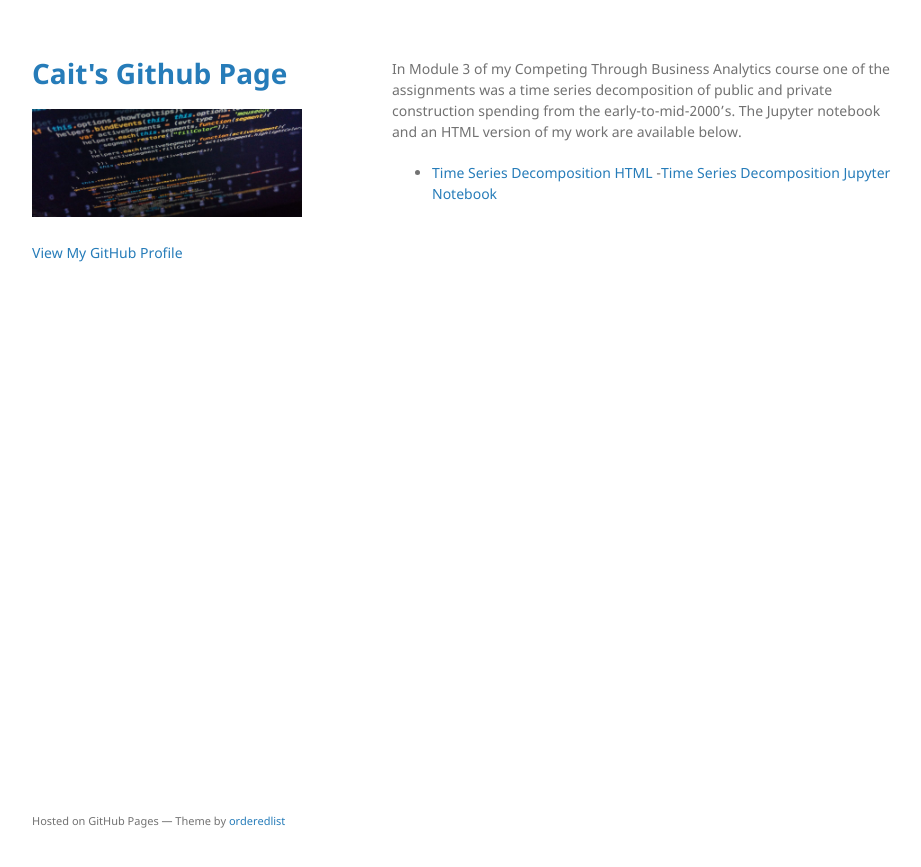
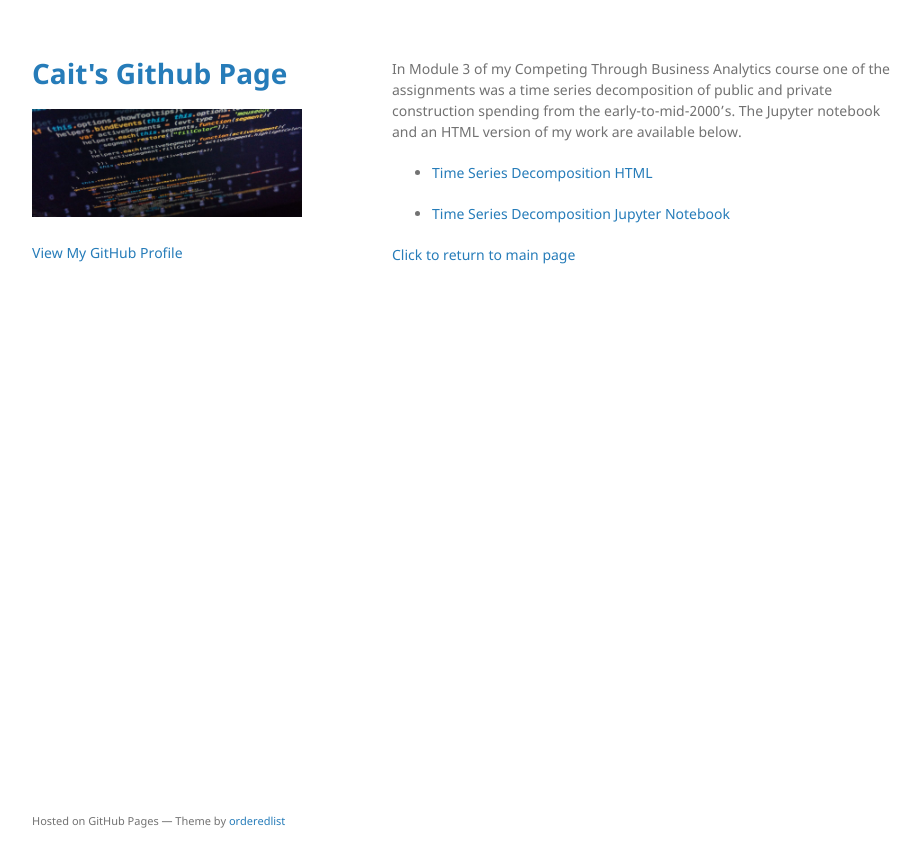
Before and after one commit to caitsmith329/caitsmith329.github.io, a Jekyll site: the page built from TimeSeriesData/index.md, in a window 1280 px wide. Shown: the top 867 px of the page, without its empty margins (178-1099 px from the left). Built offline with Jekyll 4.4.1, drawn with Linux system fonts in a browser that asks for light colours; our own code applies the rules of GitHub Pages for plain Markdown files; the repository's description, which GitHub fills in, is left out.

Commit message:
Update index.md

```diff
--- a/TimeSeriesData/index.md
+++ b/TimeSeriesData/index.md
@@ -4,5 +4,12 @@ description: Course Content (CTBA)
 ---
 
 In Module 3 of my Competing Through Business Analytics course one of the assignments was a time series decomposition of public and private construction spending from the early-to-mid-2000's. The Jupyter notebook and an HTML version of my work are available below.
+
   - [Time Series Decomposition HTML](M3TimeSeries.html)
-  -[Time Series Decomposition Jupyter Notebook](M3TimeSeries.ipynb)
+
+
+  - [Time Series Decomposition Jupyter Notebook](M3TimeSeries.ipynb)
+
+
+
+  [Click to return to main page](/caitsmith329.github.io/index.md)
```
